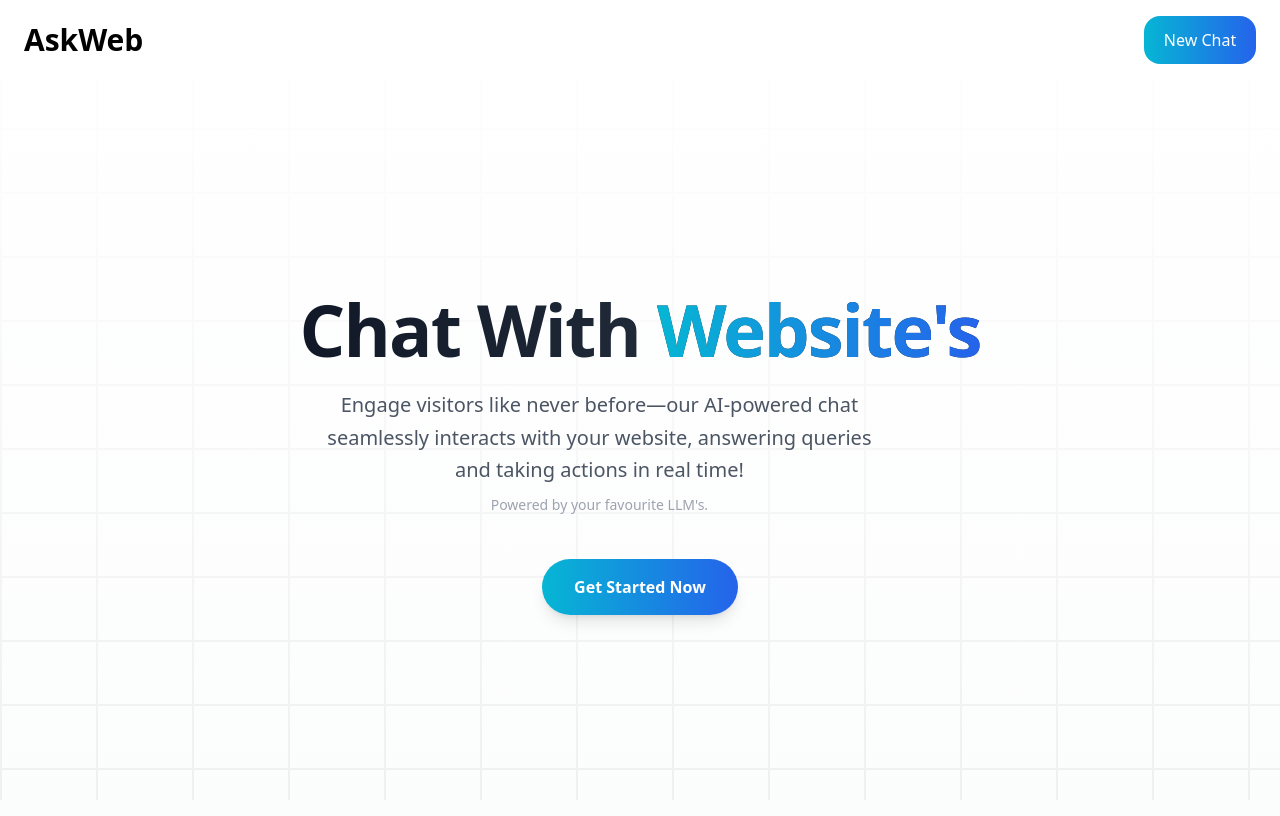
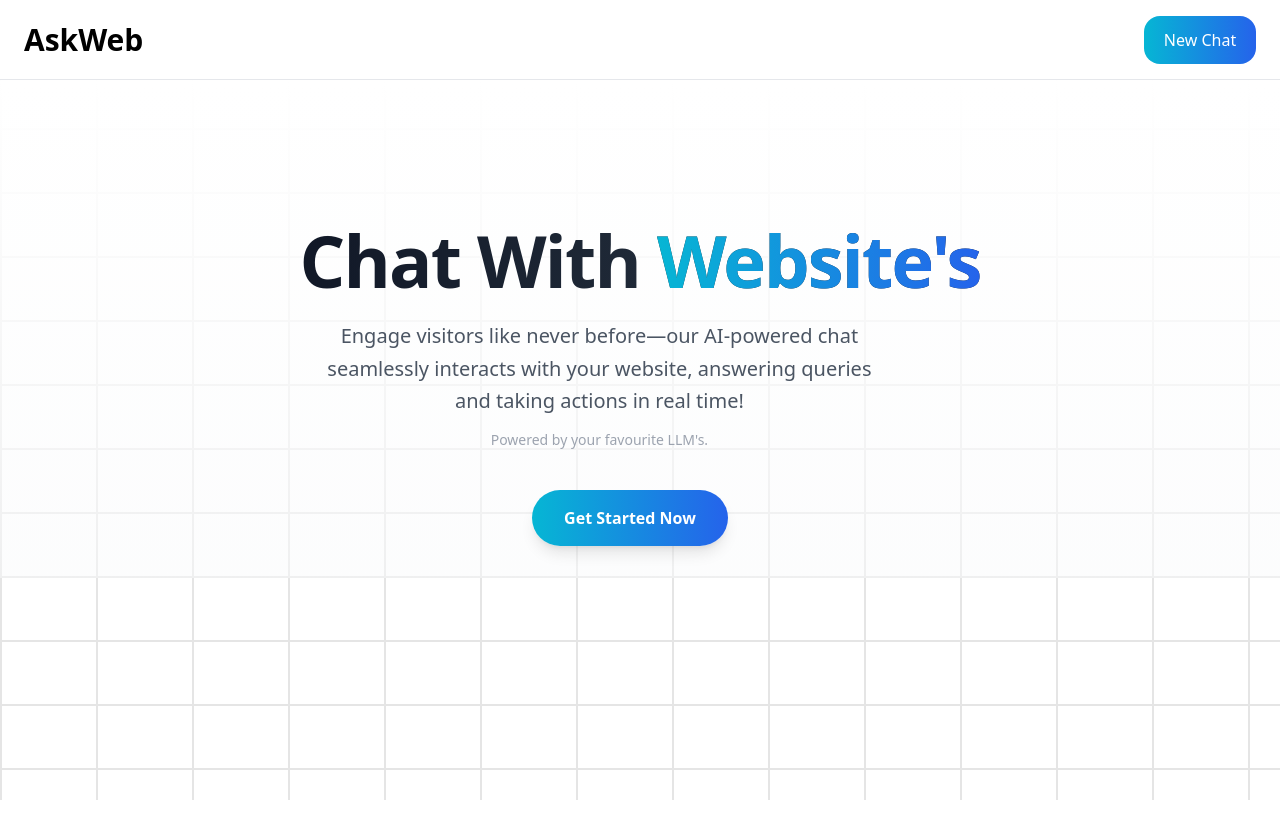
Before and after one commit to jainampatel22/AskWeb, a Next.js app: page / in a window 1280 px wide. Built offline with nearby package versions, Linux system fonts and the light colour scheme.

Commit message:
mobile ui changes

```diff
--- a/app/getStarted/page.tsx
+++ b/app/getStarted/page.tsx
@@ -81,7 +81,7 @@ export default function getStarted() {
           animate="visible"
           className="mt-8 sm:mt-16"
         >
-          <div className="-mt-14 grid grid-cols-1 md:grid-cols-3 gap-6 lg:gap-10">
+          <div className="-mt-14 ml-3 grid grid-cols-1 md:grid-cols-3 gap-6 lg:gap-10">
             {steps.map((step, index) => (
               <motion.div
                 key={index}
--- a/app/page.tsx
+++ b/app/page.tsx
@@ -12,14 +12,13 @@ export default function LandingPage() {
           <Link href="/">AskWeb</Link>
         </h1>
         <Link href="/getStarted">
-        <button className="bg-gradient-to-r from-cyan-500 to-blue-600 text-white rounded-2xl w-24 sm:w-28 text-bold h-10 sm:h-12 hover:bg-white hover:text-white hover:border border-white text-bold">
-          New Chat
-        </button>
+          <button className="bg-gradient-to-r from-cyan-500 to-blue-600 text-white rounded-2xl w-24 sm:w-28 text-bold h-10 sm:h-12 hover:bg-white hover:text-white hover:border border-white text-bold">
+            New Chat
+          </button>
+        </Link>
+      </div>
 
-        </Link>
-        </div>
-
-      <main className="min-h-screen  bg-gradient-to-b from-white to-gray-50/50 flex items-center justify-center -mt-16 sm:pt-28">
+      <main className="bg-gradient-to-b from-white to-gray-50/50 pt-16 sm:pt-28">
         <div className="absolute inset-0 -z-10 min-h-screen w-full bg-white bg-[linear-gradient(to_right,#e5e5e5_2px,transparent_1px),linear-gradient(to_bottom,#e5e5e5_2px,transparent_1px)] bg-[size:6rem_4rem]" />
 
         <section className="w-full px-4 py-6 sm:py-8 mx-auto max-w-7xl sm:px-6 lg:px-8 flex flex-col items-center space-y-6 sm:space-y-10 text-center">
@@ -30,25 +29,25 @@ export default function LandingPage() {
             transition={{ delay: 0.5, duration: 0.8 }}
             className="space-y-4 sm:space-y-6"
           >
-            <h1 className="-mt-4 sm:-mt-9 text-3xl sm:text-4xl md:text-6xl lg:text-7xl font-bold tracking-tight bg-gradient-to-r from-gray-900 via-gray-800 to-gray-900 bg-clip-text text-transparent">
+            <h1 className="text-3xl sm:text-4xl md:text-6xl lg:text-7xl font-bold tracking-tight bg-gradient-to-r from-gray-900 via-gray-800 to-gray-900 bg-clip-text text-transparent">
               Chat With{" "}
               <span className="text-transparent bg-clip-text bg-gradient-to-r from-cyan-500 to-blue-600">
                 Website&apos;s
               </span>
             </h1>
-            <p className="max-w-[600px] text-sm sm:text-base md:text-xl/relaxed xl:text-xl/relaxed pt-5 sm:pt-0 text-gray-600 px-2">
+            <h6 className="max-w-[600px] text-sm sm:text-base md:text-xl/relaxed xl:text-xl/relaxed pt-8 sm:pt-0 text-gray-600 px-2">
               Engage visitors like never before—our AI-powered chat seamlessly interacts with your website, answering
               queries and taking actions in real time!
               <br />
-              <span className="text-gray-400 text-xs sm:text-sm ">Powered by your favourite LLM&apos;s.</span>
-            </p>
+              <p className="text-gray-400 text-xs sm:text-sm mt-5 mb-16 sm:mb-0 sm:mt-3">Powered by your favourite LLM&apos;s.</p>
+            </h6>
           </motion.header>
 
           <motion.div
             initial={{ opacity: 0, y: 50 }}
             animate={{ opacity: 1, y: 0 }}
             transition={{ delay: 1.5, duration: 0.8 }}
-            className="mt-20 sm:mt-24 text-center"
+            className="mt-20 sm:mt-24 sm:-ml-5 text-center"
           >
             <Link href="/getStarted">
               <button className="px-6 sm:px-8 py-3 sm:py-4 bg-gradient-to-r from-cyan-500 to-blue-600 hover:from-cyan-600 hover:to-blue-700 text-white font-bold rounded-full shadow-lg hover:shadow-xl transform transition hover:-translate-y-1">
@@ -56,28 +55,6 @@ export default function LandingPage() {
               </button>
             </Link>
           </motion.div>
-
-          {/* <div className="grid grid-cols-1 sm:grid-cols-2 md:grid-cols-3 gap-6 md:gap-8 lg:gap-16 pt-6 sm:pt-8 max-w-3xl mx-auto">
-            {[
-              { title: "Fast", description: "Real-time streamed responses" },
-              {
-                title: "Modern",
-                description: "Next.js 15, Tailwind CSS, Postgress, Prisma",
-              },
-              { title: "Smart", description: "Powered by Your Favourite LLM's" },
-            ].map(({ title, description }) => (
-              <motion.div
-                initial={{ opacity: 0, x: 50 }}
-                animate={{ opacity: 1, x: 0 }}
-                transition={{ delay: 2, duration: 0.8 }}
-                key={title}
-                className="text-center px-4"
-              >
-                <div className="text-xl sm:text-2xl font-semibold font-gray-900">{title}</div>
-                <div className="text-xs sm:text-sm text-gray-600 mt-1">{description}</div>
-              </motion.div>
-            ))}
-          </div> */}
         </section>
       </main>
     </div>
```
